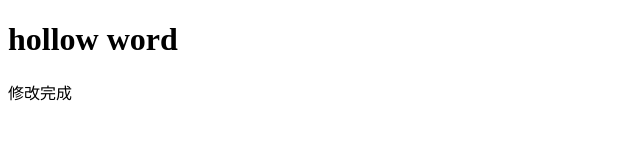
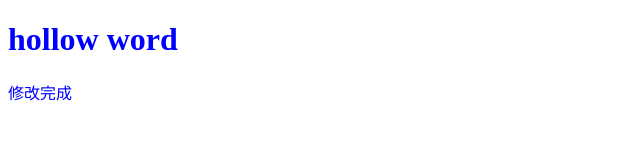
Before and after one commit to lizzieEssays/liveCourse, a plain HTML site: page index.html in a window 1280 px wide. Shown: the whole page, without its empty margins (0-640 px from the left). Drawn offline with Linux system fonts and the light colour scheme.

Commit message:
帶入css

```diff
--- a/css/all.css
+++ b/css/all.css
@@ -1,3 +1,3 @@
-h1{
+body h1,p{
     color: blue;
 }
--- a/index.html
+++ b/index.html
@@ -4,6 +4,7 @@
     <meta charset="UTF-8">
     <meta name="viewport" content="width=device-width, initial-scale=1.0">
     <title>Document</title>
+    <link rel="stylesheet" href="css/all.css">
 </head>
 <body>
     <h1>hollow word</h1>
```
